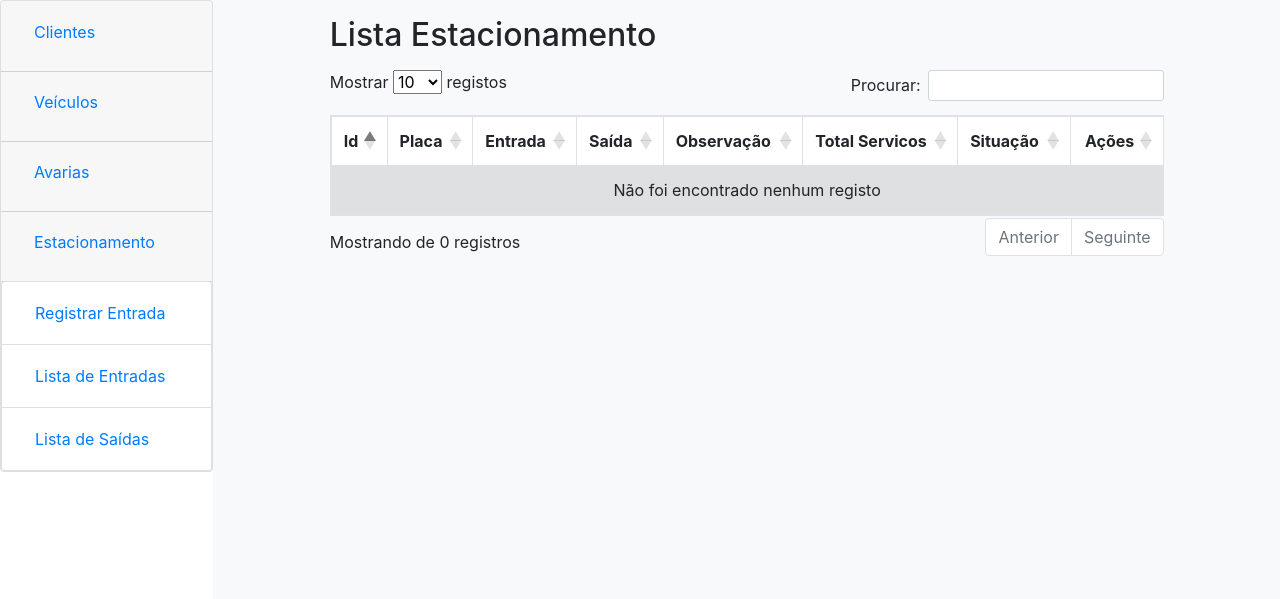
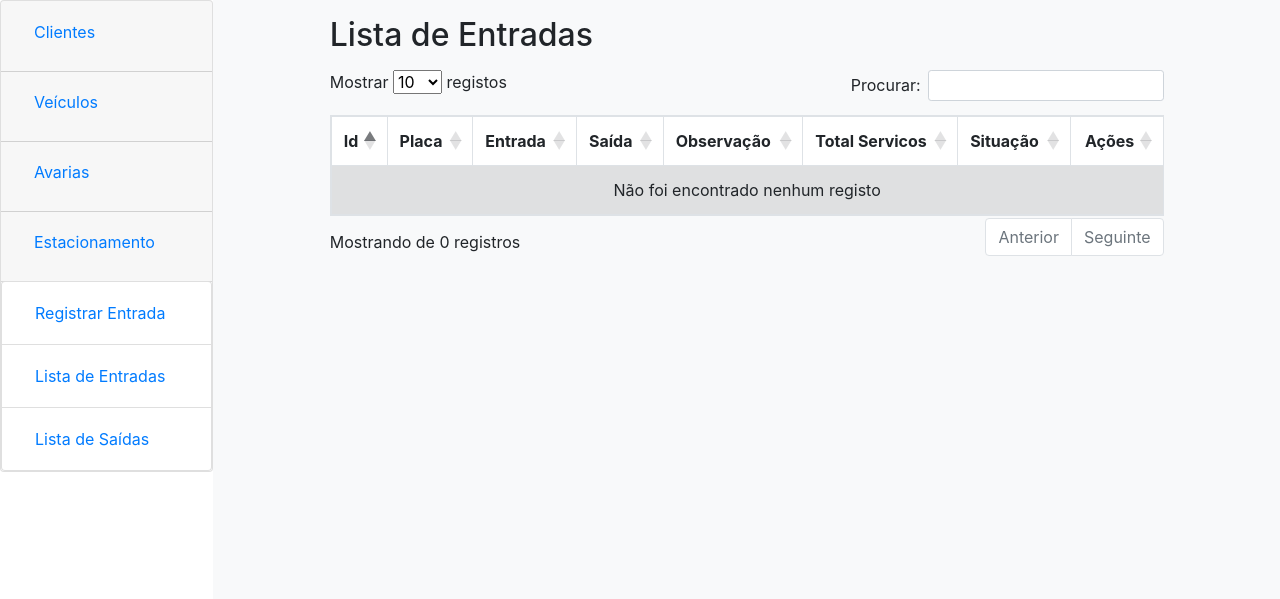
Before and after one commit to juanfelipe2/GarageLink, a Flask app: page /lista-entradas-estacionamento/saidas in a window 1280 px wide. Shown: the part 62-661 px from the top of the page. Run offline with Flask 2, Linux system fonts and the light colour scheme; a user stored in the database is signed in; tables that the repository leaves empty hold one stand-in row (values such as "Sample post"); lists and menus that the app fills with data are empty; some libraries are stand-ins or nearby versions.

Commit message:
ajuste título da página

```diff
--- a/app/templates/parking/parking_list.html
+++ b/app/templates/parking/parking_list.html
@@ -3,7 +3,11 @@
 
     <div class="d-flex justify-content-center mt-3 col-xs-12 col-sm-10">
         <div class="col-sm-10 col-xs-12">
-            <h2 class="mb-3">Lista Estacionamento</h2>
+            {% if 'entradas' in request.path %}
+                <h2 class="mb-3">Lista de Entradas</h2>
+            {% else %}
+                <h2 class="mb-3">Lista de Saídas</h2>
+            {% endif %}
 
             <div class="table-responsive">
                 <table id="table" class="table table-striped table-bordered">
@@ -39,8 +43,8 @@
                                         <a class="btn btn-primary" href="{{ url_for('parking.edit_parking', id_estacionamento=park.id_estacionamento) }}">Editar</a>
                                         <div class="ml-3"></div>
                                     {% else %}
-                                    <a class="btn btn-primary" href="{{ url_for('parking.edit_parking', id_estacionamento=park.id_estacionamento) }}">Visualizar</a>
-                                    <div class="ml-3"></div>
+                                        <a class="btn btn-primary" href="{{ url_for('parking.edit_parking', id_estacionamento=park.id_estacionamento) }}">Visualizar</a>
+                                        <div class="ml-3"></div>
                                     {% endif %}
                                     <button class="btn btn-danger" onclick="excluir( '{{ park.id_estacionamento }}' )">Excluir</button>
                                 </td>
```
